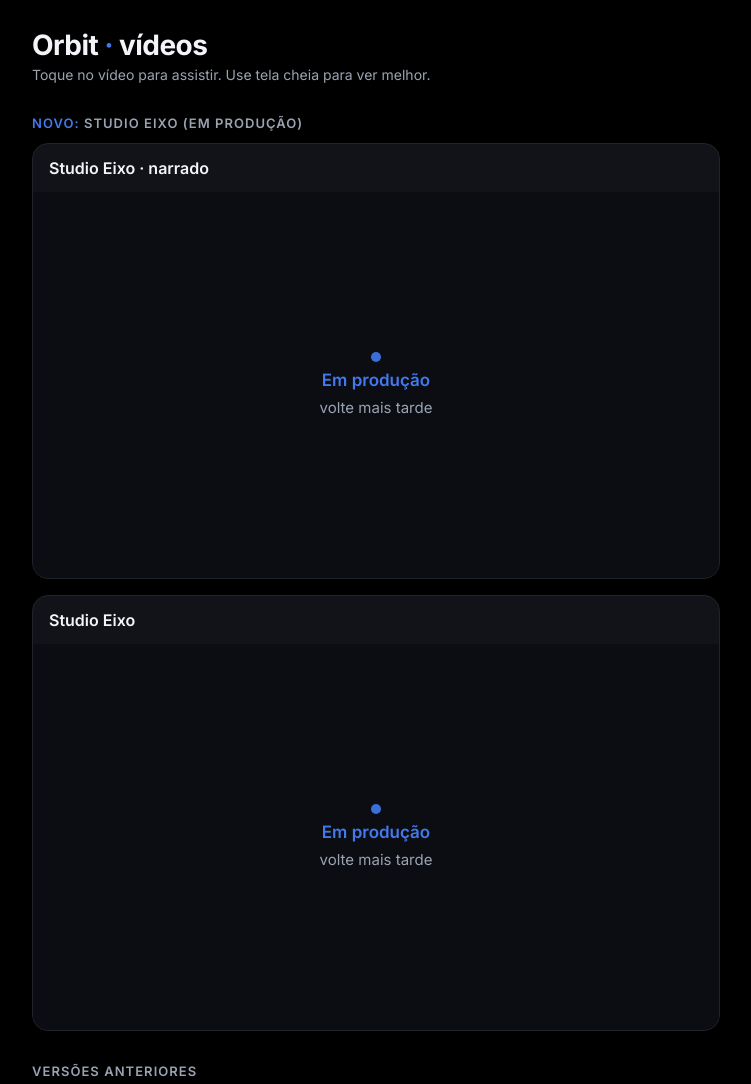
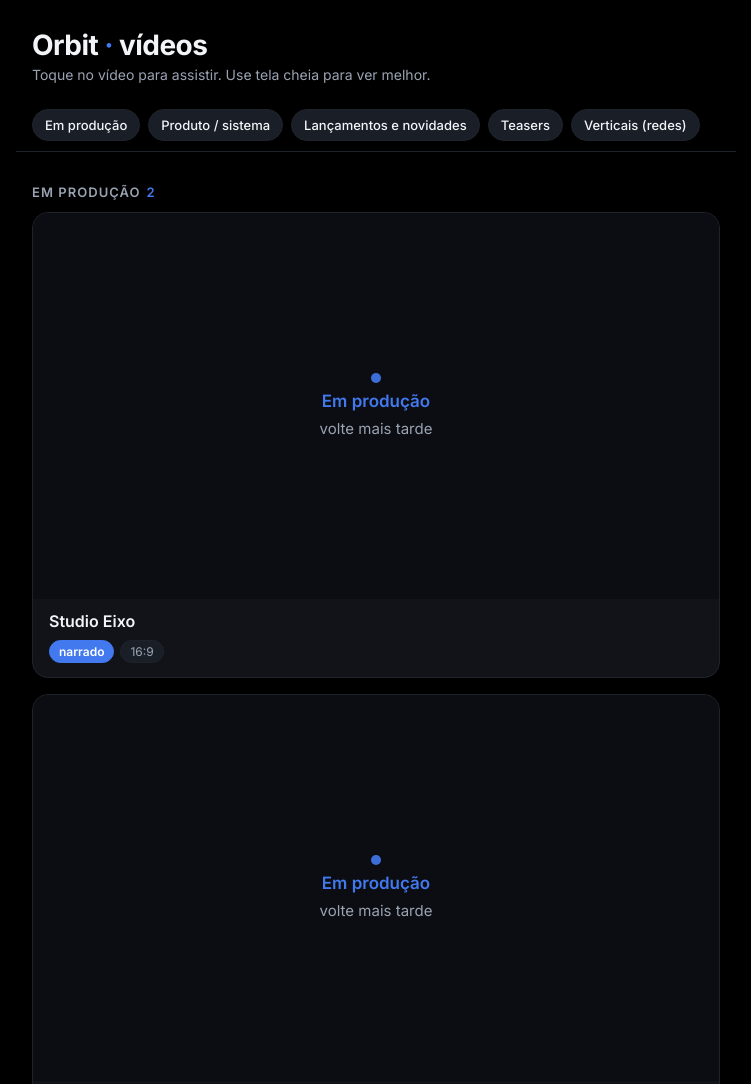
Before and after one commit to locapponi/orbit-videos, a plain HTML site: page index.html in a window 1280 px wide. Shown: the top 1084 px of the page, without its empty margins (264-1015 px from the left). Drawn offline with Linux system fonts and the light colour scheme; no server answers.

Commit message:
Página central dos vídeos: lista lida de videos.json, seções e posters
Co-Authored-By: Claude Opus 5.5 <noreply@anthropic.com>

```diff
--- a/index.html
+++ b/index.html
@@ -4,71 +4,131 @@
 <meta charset="utf-8">
 <meta name="viewport" content="width=device-width, initial-scale=1, viewport-fit=cover">
 <meta name="robots" content="noindex">
+<meta name="theme-color" content="#000000">
 <title>Orbit · vídeos</title>
 <link rel="preconnect" href="https://fonts.googleapis.com">
 <link rel="preconnect" href="https://fonts.gstatic.com" crossorigin>
 <link href="https://fonts.googleapis.com/css2?family=Inter:wght@400;500;600;700&display=swap" rel="stylesheet">
 <style>
-  :root { --bg:#000; --card:#111318; --line:#1f232c; --text:#f2f4f8; --muted:#9aa3b2; --blue:#4279EE; }
+  :root { --bg:#000; --card:#111318; --line:#1f232c; --text:#f2f4f8; --muted:#9aa3b2; --blue:#4279EE; --chip:#1a1e27; }
   * { box-sizing:border-box; }
   html,body { margin:0; background:var(--bg); color:var(--text); }
+  html { scroll-behavior:smooth; scroll-padding-top:64px; }
   body { font-family:Inter, system-ui, sans-serif; -webkit-font-smoothing:antialiased; }
-  main { max-width:720px; margin:0 auto; padding:28px 16px 48px; }
+  main { max-width:720px; margin:0 auto; padding:28px 16px 48px; padding-left:max(16px, env(safe-area-inset-left)); padding-right:max(16px, env(safe-area-inset-right)); }
   h1 { font-size:28px; font-weight:700; letter-spacing:-.02em; margin:0 0 4px; }
   h1 span { color:var(--blue); }
-  .sub { color:var(--muted); font-size:14px; margin:0 0 28px; }
+  .sub { color:var(--muted); font-size:14px; margin:0 0 16px; }
+  nav { position:sticky; top:0; z-index:5; background:var(--bg); margin:0 -16px; padding:10px 16px; display:flex; gap:8px; overflow-x:auto; scrollbar-width:none; border-bottom:1px solid var(--line); }
+  nav::-webkit-scrollbar { display:none; }
+  nav a { flex:none; color:var(--text); text-decoration:none; font-size:13px; font-weight:500; background:var(--chip); border:1px solid var(--line); border-radius:999px; padding:7px 12px; }
+  nav a:active { background:var(--blue); }
   h2 { font-size:13px; font-weight:600; text-transform:uppercase; letter-spacing:.08em; color:var(--muted); margin:32px 0 12px; }
-  h2 .tag { color:var(--blue); }
+  h2 .n { color:var(--blue); margin-left:6px; }
   .card { background:var(--card); border:1px solid var(--line); border-radius:16px; overflow:hidden; margin-bottom:16px; }
-  .card h3 { font-size:16px; font-weight:600; margin:0; padding:14px 16px; }
-  video { display:block; width:100%; height:auto; background:#000; aspect-ratio:16/9; }
-  .aviso { aspect-ratio:16/9; display:flex; flex-direction:column; align-items:center; justify-content:center; gap:8px; text-align:center; padding:16px; color:var(--muted); font-size:15px; background:#0b0d12; }
+  .info { padding:12px 16px 14px; }
+  .card h3 { font-size:16px; font-weight:600; margin:0 0 8px; line-height:1.3; }
+  .meta { display:flex; flex-wrap:wrap; gap:6px; align-items:center; font-size:12px; color:var(--muted); }
+  .meta span { background:var(--chip); border:1px solid var(--line); border-radius:999px; padding:3px 9px; }
+  .meta .selo { background:var(--blue); border-color:var(--blue); color:#fff; font-weight:600; }
+  .meta .selo.mudo { background:var(--chip); border-color:#3a4252; color:var(--text); }
+  .credito { margin:8px 0 0; font-size:11px; color:var(--muted); line-height:1.4; }
+  .palco { background:#000; display:flex; justify-content:center; }
+  video { display:block; width:100%; height:auto; background:#000; }
+  .vertical video, .vertical .aviso { width:min(100%, calc(78svh * 9 / 16)); }
+  .aviso { width:100%; display:flex; flex-direction:column; align-items:center; justify-content:center; gap:8px; text-align:center; padding:16px; color:var(--muted); font-size:15px; background:#0b0d12; }
   .aviso b { color:var(--blue); font-weight:600; font-size:17px; }
   .pulso { width:10px; height:10px; border-radius:50%; background:var(--blue); animation:p 1.6s ease-in-out infinite; }
   @keyframes p { 50% { opacity:.3; } }
-  @media (prefers-reduced-motion: reduce) { .pulso { animation:none; } }
+  @media (prefers-reduced-motion: reduce) { .pulso { animation:none; } html { scroll-behavior:auto; } }
+  .erro { color:var(--muted); font-size:14px; }
+  footer { color:var(--muted); font-size:12px; margin-top:40px; text-align:center; }
 </style>
 </head>
 <body>
 <main>
   <h1>Orbit <span>·</span> vídeos</h1>
   <p class="sub">Toque no vídeo para assistir. Use tela cheia para ver melhor.</p>
-
-  <h2><span class="tag">Novo:</span> Studio Eixo (em produção)</h2>
-  <div class="card" data-novo>
-    <h3>Studio Eixo · narrado</h3>
-    <video controls playsinline preload="metadata" data-src="videos/orbit-studio-eixo_narracao.mp4"></video>
-  </div>
-  <div class="card" data-novo>
-    <h3>Studio Eixo</h3>
-    <video controls playsinline preload="metadata" data-src="videos/orbit-studio-eixo.mp4"></video>
-  </div>
-
-  <h2>Versões anteriores</h2>
-  <div class="card">
-    <h3>Sistema v3 · narrado</h3>
-    <video controls playsinline preload="metadata" src="videos/orbit-sistema-v3_narracao.mp4"></video>
-  </div>
-  <div class="card">
-    <h3>Temas e Plugins · narrado</h3>
-    <video controls playsinline preload="metadata" src="videos/orbit-temas-plugins_narracao.mp4"></video>
-  </div>
+  <nav id="nav" aria-label="Seções"></nav>
+  <div id="lista"><p class="erro">Carregando vídeos…</p></div>
+  <noscript><p class="erro">Ative o JavaScript para ver a lista de vídeos.</p></noscript>
+  <footer>Orbit · Solanis</footer>
 </main>
 <script>
+(function () {
+  var MESES = ['jan','fev','mar','abr','mai','jun','jul','ago','set','out','nov','dez'];
+  function el(tag, cls, txt) { var e = document.createElement(tag); if (cls) e.className = cls; if (txt != null) e.textContent = txt; return e; }
+  function data(iso) { if (!iso) return ''; var p = iso.split('-'); return +p[2] + ' ' + MESES[+p[1] - 1] + ' ' + p[0]; }
+  function proporcao(f) { var p = (f || '16:9').split(':'); return p[0] + ' / ' + p[1]; }
+
   function emProducao(video) {
     if (!video.isConnected) return;
     var aviso = document.createElement('div');
     aviso.className = 'aviso';
+    aviso.style.aspectRatio = video.style.aspectRatio;
     aviso.innerHTML = '<div class="pulso"></div><b>Em produção</b><span>volte mais tarde</span>';
     video.replaceWith(aviso);
   }
-  document.querySelectorAll('video[data-src]').forEach(function (video) {
-    var src = video.getAttribute('data-src');
-    video.addEventListener('error', function () { emProducao(video); });
-    fetch(src, { method: 'HEAD', cache: 'no-store' })
-      .then(function (r) { if (r.ok) video.src = src; else emProducao(video); })
-      .catch(function () { emProducao(video); });
-  });
+
+  function cartao(v) {
+    var card = el('div', 'card');
+    var vertical = /^9:16$|^4:5$/.test(v.formato);
+    var palco = el('div', 'palco' + (vertical ? ' vertical' : ''));
+    var video = document.createElement('video');
+    video.controls = true;
+    video.setAttribute('playsinline', '');
+    video.preload = 'none';
+    video.style.aspectRatio = proporcao(v.formato);
+    if (v.poster) video.poster = v.poster;
+    palco.appendChild(video);
+    card.appendChild(palco);
+
+    if (v.emProducao) {
+      card.setAttribute('data-novo', '');
+      video.addEventListener('error', function () { emProducao(video); });
+      fetch(v.arquivo, { method: 'HEAD', cache: 'no-store' })
+        .then(function (r) { if (r.ok) video.src = v.arquivo; else emProducao(video); })
+        .catch(function () { emProducao(video); });
+    } else {
+      video.src = v.arquivo;
+    }
+
+    var info = el('div', 'info');
+    info.appendChild(el('h3', null, v.titulo));
+    var meta = el('div', 'meta');
+    if (v.audio) meta.appendChild(el('span', 'selo' + (v.audio === 'narrado' ? '' : ' mudo'), v.audio));
+    if (v.data) meta.appendChild(el('span', null, data(v.data)));
+    if (v.duracao) meta.appendChild(el('span', null, v.duracao));
+    if (v.formato) meta.appendChild(el('span', null, v.formato));
+    info.appendChild(meta);
+    if (v.credito) info.appendChild(el('p', 'credito', v.credito));
+    card.appendChild(info);
+    return card;
+  }
+
+  fetch('videos.json', { cache: 'no-cache' })
+    .then(function (r) { return r.json(); })
+    .then(function (dados) {
+      var lista = document.getElementById('lista');
+      var nav = document.getElementById('nav');
+      lista.textContent = '';
+      dados.secoes.forEach(function (s) {
+        var itens = dados.videos.filter(function (v) { return v.secao === s.id; });
+        if (!itens.length) return;
+        var sec = el('section'); sec.id = s.id;
+        var h2 = el('h2', null, s.titulo);
+        h2.appendChild(el('span', 'n', String(itens.length)));
+        sec.appendChild(h2);
+        itens.forEach(function (v) { sec.appendChild(cartao(v)); });
+        lista.appendChild(sec);
+        var a = el('a', null, s.titulo); a.href = '#' + s.id;
+        nav.appendChild(a);
+      });
+    })
+    .catch(function () {
+      document.getElementById('lista').innerHTML = '<p class="erro">Não foi possível carregar a lista. Recarregue a página.</p>';
+    });
+})();
 </script>
 </body>
 </html>
--- /dev/null
+++ b/videos.json
@@ -0,0 +1,130 @@
+{
+  "secoes": [
+    { "id": "producao", "titulo": "Em produção" },
+    { "id": "produto", "titulo": "Produto / sistema" },
+    { "id": "lancamentos", "titulo": "Lançamentos e novidades" },
+    { "id": "teasers", "titulo": "Teasers" },
+    { "id": "verticais", "titulo": "Verticais (redes)" }
+  ],
+  "videos": [
+    {
+      "titulo": "Studio Eixo",
+      "arquivo": "videos/orbit-studio-eixo_narracao.mp4",
+      "secao": "producao",
+      "audio": "narrado",
+      "formato": "16:9",
+      "emProducao": true
+    },
+    {
+      "titulo": "Studio Eixo",
+      "arquivo": "videos/orbit-studio-eixo.mp4",
+      "secao": "producao",
+      "audio": "sem voz",
+      "formato": "16:9",
+      "emProducao": true
+    },
+    {
+      "titulo": "Orbit, o sistema",
+      "arquivo": "videos/orbit-sistema-v3_narracao.mp4",
+      "poster": "posters/orbit-sistema-v3_narracao.jpg",
+      "secao": "produto",
+      "audio": "narrado",
+      "data": "2026-11-18",
+      "duracao": "1:34",
+      "formato": "16:9"
+    },
+    {
+      "titulo": "Orbit, o sistema",
+      "arquivo": "videos/orbit-sistema-v3.mp4",
+      "poster": "posters/orbit-sistema-v3.jpg",
+      "secao": "produto",
+      "audio": "sem voz",
+      "data": "2026-11-18",
+      "duracao": "1:34",
+      "formato": "16:9"
+    },
+    {
+      "titulo": "App Store · cabeçalho",
+      "arquivo": "videos/orbit-appstore-cabecalho.mp4",
+      "poster": "posters/orbit-appstore-cabecalho.jpg",
+      "secao": "produto",
+      "audio": "sem voz",
+      "data": "2026-11-13",
+      "duracao": "0:29",
+      "formato": "21:9"
+    },
+    {
+      "titulo": "App Store · resultado de busca",
+      "arquivo": "videos/orbit-appstore-busca.mp4",
+      "poster": "posters/orbit-appstore-busca.jpg",
+      "secao": "produto",
+      "audio": "sem voz",
+      "data": "2026-11-13",
+      "duracao": "0:07",
+      "formato": "3:2"
+    },
+    {
+      "titulo": "Temas e Plugins",
+      "arquivo": "videos/orbit-temas-plugins_narracao.mp4",
+      "poster": "posters/orbit-temas-plugins_narracao.jpg",
+      "secao": "lancamentos",
+      "audio": "narrado",
+      "data": "2026-11-17",
+      "duracao": "0:50",
+      "formato": "16:9",
+      "credito": "Música: 'With These Hands' by Scott Buckley (CC BY 4.0) · scottbuckley.com.au"
+    },
+    {
+      "titulo": "Temas e Plugins",
+      "arquivo": "videos/orbit-temas-plugins.mp4",
+      "poster": "posters/orbit-temas-plugins.jpg",
+      "secao": "lancamentos",
+      "audio": "sem voz",
+      "data": "2026-11-17",
+      "duracao": "0:50",
+      "formato": "16:9",
+      "credito": "Música: 'With These Hands' by Scott Buckley (CC BY 4.0) · scottbuckley.com.au"
+    },
+    {
+      "titulo": "Orbit, do seu jeito",
+      "arquivo": "videos/orbit-do-seu-jeito.mp4",
+      "poster": "posters/orbit-do-seu-jeito.jpg",
+      "secao": "lancamentos",
+      "audio": "sem voz",
+      "data": "2026-11-17",
+      "duracao": "0:40",
+      "formato": "16:9",
+      "credito": "Música: 'With These Hands' by Scott Buckley (CC BY 4.0) · scottbuckley.com.au"
+    },
+    {
+      "titulo": "Teaser · Quem responde seu cliente",
+      "arquivo": "videos/orbit-teaser-dia_16x9.mp4",
+      "poster": "posters/orbit-teaser-dia_16x9.jpg",
+      "secao": "teasers",
+      "audio": "sem voz",
+      "data": "2026-11-03",
+      "duracao": "0:38",
+      "formato": "16:9"
+    },
+    {
+      "titulo": "Teaser · Ata de reunião",
+      "arquivo": "videos/orbit-teaser-ata.mp4",
+      "poster": "posters/orbit-teaser-ata.jpg",
+      "secao": "teasers",
+      "audio": "sem voz",
+      "data": "2026-11-10",
+      "duracao": "0:31",
+      "formato": "16:9"
+    },
+    {
+      "titulo": "Teaser · Quem responde seu cliente",
+      "arquivo": "videos/orbit-teaser-dia_9x16.mp4",
+      "poster": "posters/orbit-teaser-dia_9x16.jpg",
+      "secao": "verticais",
+      "audio": "sem voz",
+      "data": "2026-11-03",
+      "duracao": "0:38",
+      "formato": "9:16"
+    }
+  ]
+}
```
Also changed, not shown: posters/orbit-appstore-busca.jpg (added), posters/orbit-appstore-cabecalho.jpg (added), posters/orbit-do-seu-jeito.jpg (added), posters/orbit-sistema-v3.jpg (added), posters/orbit-sistema-v3_narracao.jpg (added), posters/orbit-teaser-ata.jpg (added), posters/orbit-teaser-dia_16x9.jpg (added), posters/orbit-teaser-dia_9x16.jpg (added), posters/orbit-temas-plugins.jpg (added), posters/orbit-temas-plugins_narracao.jpg (added), 1 other file.
